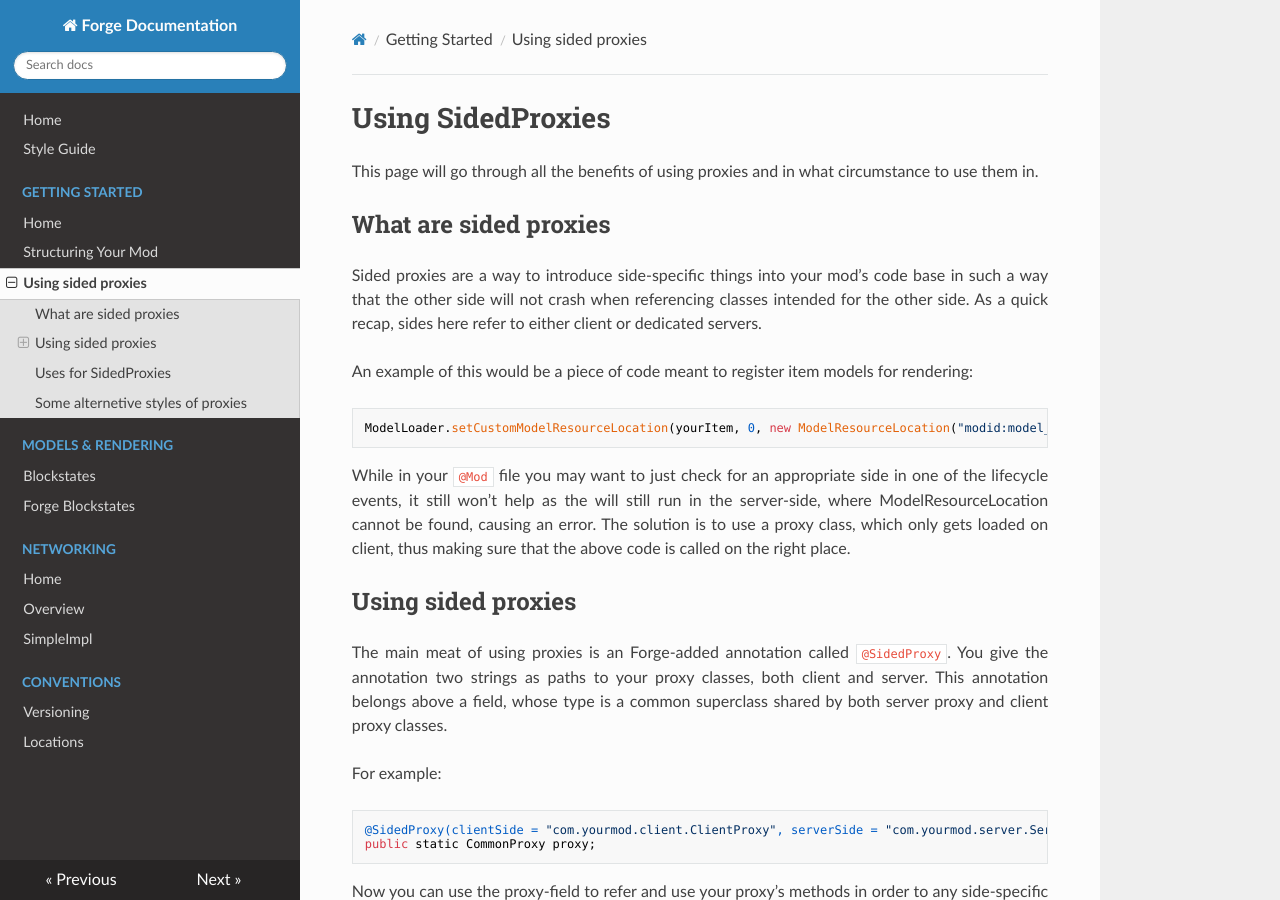
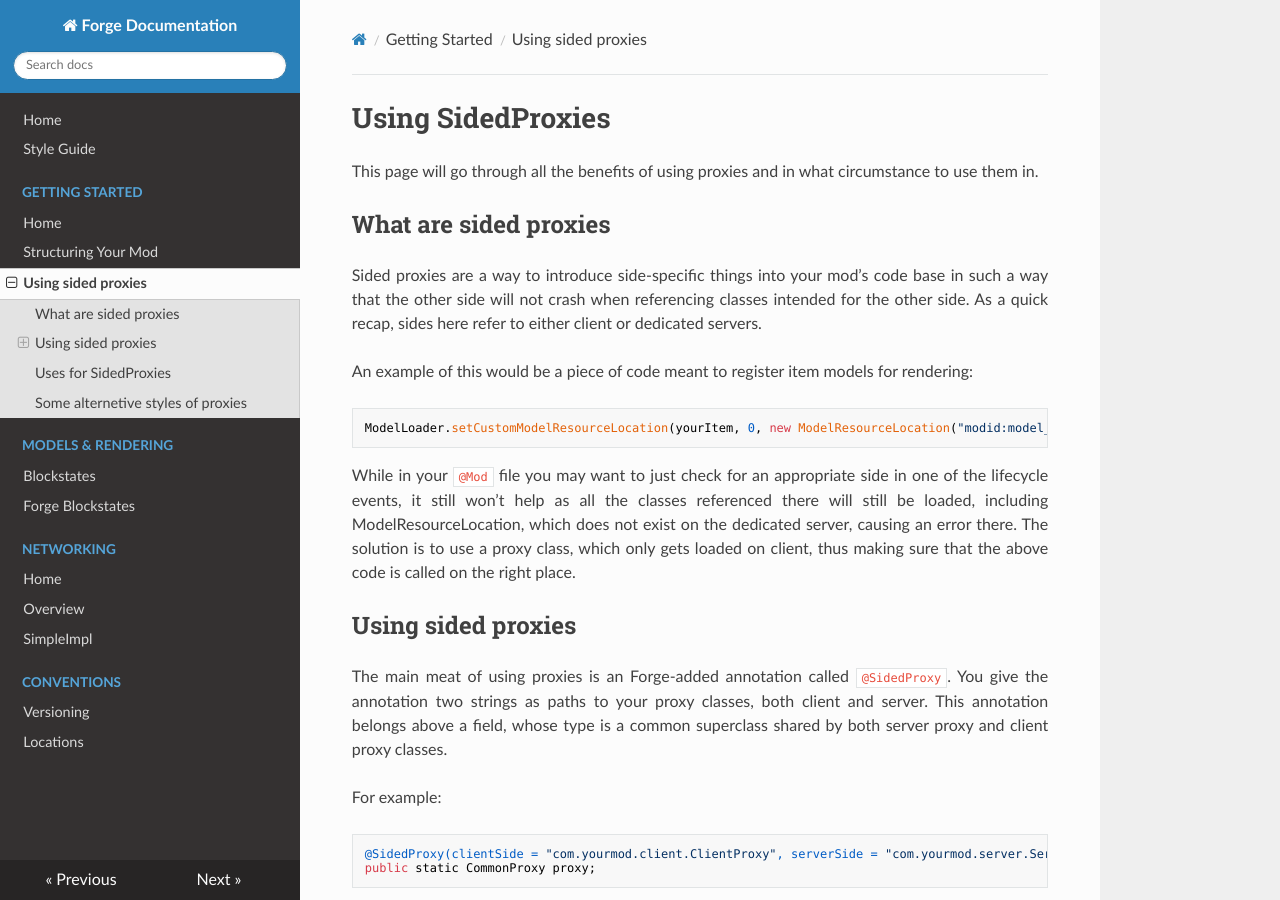
Before and after one commit to MinecraftForge/Documentation, an MkDocs documentation site: the page built from docs/gettingstarted/proxies.md, in a window 1280 px wide and 900 px high. Built offline with MkDocs 1.6.1, drawn with Linux system fonts in a browser that asks for light colours; nearby versions of some CDN libraries; old or Windows-style settings are respelled for this version of MkDocs; some of the changed text lies outside the part shown.

Commit message:
Fixed some grammar and spelling of things.

````diff
--- a/docs/gettingstarted/proxies.md
+++ b/docs/gettingstarted/proxies.md
@@ -13,7 +13,8 @@ An example of this would be a piece of code meant to register item models for re
 ModelLoader.setCustomModelResourceLocation(yourItem, 0, new ModelResourceLocation("modid:model_name", "inventory"));
 ```
 
-While in your `@Mod` file you may want to just check for an appropriate side in one of the lifecycle events, it still won't help as the will still run in the server-side, where ModelResourceLocation cannot be found, causing an error.
+While in your `@Mod` file you may want to just check for an appropriate side in one of the lifecycle events, it still won't help as all the classes referenced there will still be loaded, including ModelResourceLocation,
+which does not exist on the dedicated server, causing an error there.
 The solution is to use a proxy class, which only gets loaded on client, thus making sure that the above code is called on the right place.
 
 Using sided proxies
````
Also changed, not shown: other parts of docs/gettingstarted/proxies.md (+1 -1 lines).
